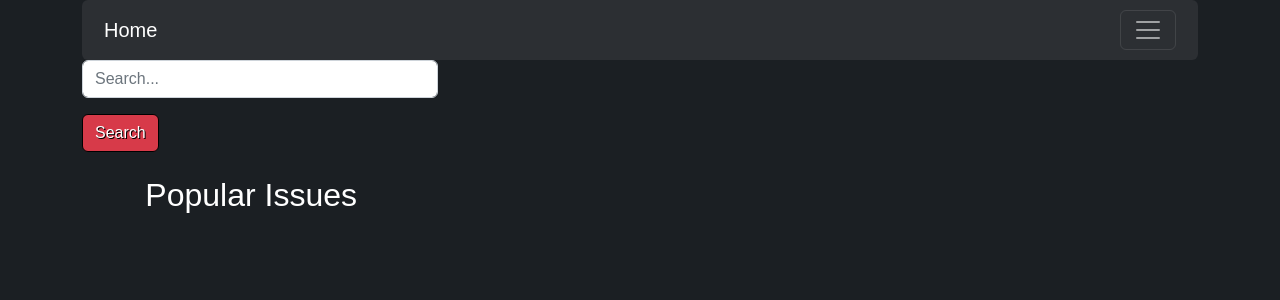
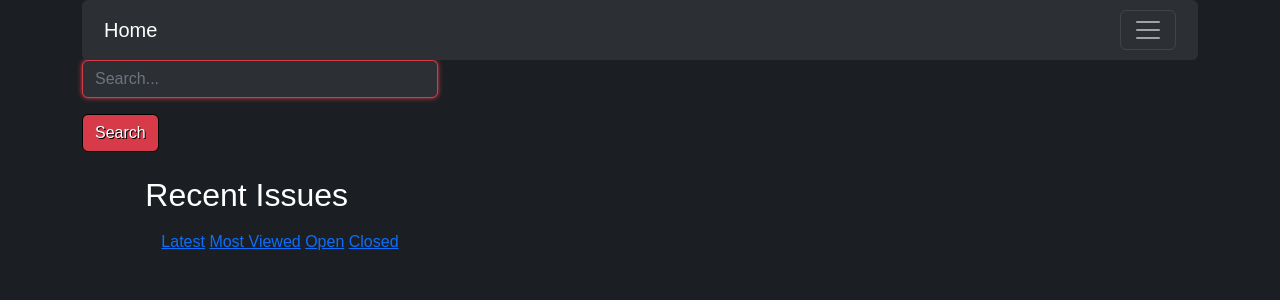
Before and after one commit to chondosha1234/issue_tracker, a Django app: page /issue_list/recent in a window 1280 px wide. Shown: the top 300 px of the page. Run offline with Django 3.2, Linux system fonts and the light colour scheme; data that the repository does not hold is empty.

Commit message:
added assigned users to proejcts and issues and list filter buttons

```diff
--- a/issues/forms.py
+++ b/issues/forms.py
@@ -2,9 +2,9 @@ from django import forms
 from issues.models import Issue, Project
 
 PRIORITY_CHOICES = [
-    ('HIGH', 'High'),
-    ('MED', 'Medium'),
-    ('LOW', 'Low'),
+    ('HIGH', {'label': 'High', 'class': 'form-check-input'}),
+    ('MED', {'label': 'High', 'class': 'form-check-input'}),
+    ('LOW', {'label': 'High', 'class': 'form-check-input'}),
 ]
 
 
@@ -56,6 +56,7 @@ class CreateProjectForm(ProjectForm):
         project.modified_by = self.user
         if commit:
             project.save()
+        project.assigned_users.add(self.user)
         return project
 
 
@@ -84,7 +85,7 @@ class IssueForm(forms.ModelForm):
             'priority': forms.RadioSelect(
                 choices=PRIORITY_CHOICES,
                 attrs={
-                    'class': 'form-control',
+                    'class': 'form-check',
                 },
             ),
             'summary': forms.Textarea(
@@ -104,6 +105,7 @@ class IssueForm(forms.ModelForm):
         self.fields['summary'].label = ''
 
 
+
 class CreateIssueForm(IssueForm):
 
     def save(self, commit=True):
@@ -113,6 +115,7 @@ class CreateIssueForm(IssueForm):
         issue.modified_by = self.user
         if commit:
             issue.save()
+        issue.assigned_users.add(self.user)
         return issue
 
 
--- a/issues/static/issue_styling.css
+++ b/issues/static/issue_styling.css
@@ -26,6 +26,7 @@ body {
   padding: 0;
   background-color: #2c2f33;
   color: #ffffff;
+  border-color: #808080 !important;
 }
 
 .list-group h4 {
@@ -39,6 +40,7 @@ body {
 .list-group-item {
   background-color:  #1B1F23;
   color: #ffffff;
+  border-color: #808080;
 }
 
 .item-title {
@@ -62,6 +64,28 @@ body {
   font-size: 12px;
 }
 
+.form-control {
+  color: #ffffff;
+  background-color: #2c2f33;
+  border: 1px solid #D73A49;
+  box-shadow: 0 0 5px #D73A49;
+}
+
+.form-control:focus {
+  color: #ffffff;
+  background-color: #2c2f33;
+  border: 1px solid #D73A49;
+  box-shadow: 0 0 5px #D73A49;
+}
+
+.form-check {
+  list-style: none;
+}
+
+.form-check-input {
+
+}
+
 .btn {
   background-color: #D73A49 !important;
   color: #ffffff !important;
--- a/issues/views.py
+++ b/issues/views.py
@@ -35,7 +35,6 @@ def search(request):
         'search_form': form,
         'results': results,
     }
-    print(results)
     return render(request, 'search.html', context)
 
 
@@ -80,6 +79,7 @@ class IssueListView(ListView):
     def get_context_data(self, **kwargs):
         context = super(IssueListView, self).get_context_data(**kwargs)
         context['search_form'] = SearchForm()
+        context['filter_term'] = self.kwargs.get('filter_term')
         return context
 
 
@@ -88,7 +88,10 @@ class IssueDetailView(DetailView):
     template_name = 'issue_details.html'
 
     def get_object(self):
-        return Issue.objects.get(pk=self.kwargs.get('issue_id'))
+        issue = Issue.objects.get(pk=self.kwargs.get('issue_id'))
+        issue.visits += 1
+        issue.save()
+        return issue
 
     def get_context_data(self, **kwargs):
         context = super(IssueDetailView, self).get_context_data(**kwargs)
@@ -141,7 +144,10 @@ class ProjectDetailView(ListView):
 
     def get_context_data(self, **kwargs):
         context = super(ProjectDetailView, self).get_context_data(**kwargs)
-        context['project'] = Project.objects.get(pk=self.kwargs.get('project_id'))
+        project = Project.objects.get(pk=self.kwargs.get('project_id'))
+        project.visits += 1
+        project.save()
+        context['project'] = project
         context['search_form'] = SearchForm()
         return context
 
--- a/templates/issue_details.html
+++ b/templates/issue_details.html
@@ -24,7 +24,7 @@
     </div>
   </div>
 
-  {% if user == issue.created_by %}
+  {% if user in issue.assigned_users.all %}
   <div class="row">
     <div class="col-md-3 offset-md-2">
       <a class="btn btn-info right mr-2" href="{% url 'issues:update_issue' issue.project.id %}">Update Issue</a>
--- a/templates/issue_list.html
+++ b/templates/issue_list.html
@@ -7,8 +7,31 @@
   <div class="row">
     <div class="col-md-11 offset-md-1">
       <br>
-      <h2>Popular Issues</h2>
+      {% if filter_term %}
+        {% if filter_term == 'recent' %}
+          <h2>Recent Issues</h2>
+        {% elif filter_term == 'popular' %}
+          <h2>Popular Issues</h2>
+        {% elif filter_term == 'open' %}
+          <h2>Open Issues</h2>
+        {% elif filter_term == 'closed' %}
+          <h2>Closed Issues</h2>
+        {% else %}
+          <h2>Issues</h2>
+        {% endif %}
+      {% else %}
+        <h2>Popular Issues</h2>
+      {% endif %}
+
       <ul class="list-group list-group-flush">
+        <li class="list-group-item">
+          <div class="filter-buttons">
+            <a class="filter" href="{% url 'issues:issue_list' 'recent' %}">Latest</a>
+            <a class="filter" href="{% url 'issues:issue_list' 'popular' %}">Most Viewed</a>
+            <a class="filter" href="{% url 'issues:issue_list' 'open' %}">Open</a>
+            <a class="filter" href="{% url 'issues:issue_list' 'closed' %}">Closed</a>
+          </div>
+        </li>
       {% for issue in issue_list %}
         <li class="list-group-item">
           <h4><a class="item-title" href="{% url 'issues:issue_details' issue.id %}">{{ issue.title }}</a></h4>
--- a/templates/project_details.html
+++ b/templates/project_details.html
@@ -26,7 +26,7 @@
   </div>
 </div>
 
-{% if user == project.created_by %}
+{% if user in project.assigned_users.all %}
 <div class="row">
   <div class="col-md-3 offset-md-2">
     <a class="btn btn-info right mr-2" href="{% url 'issues:update_project' project.id %}">Update Project</a>
```
Also changed, not shown: issues/models.py (+4 -3 lines), issues/tests/test_forms.py (+24 -0 lines), issues/tests/test_views.py (+39 -1 lines), templates/project_list.html (+18 -1 lines), issues/migrations/0011_auto_20230309_1318.py (added).
